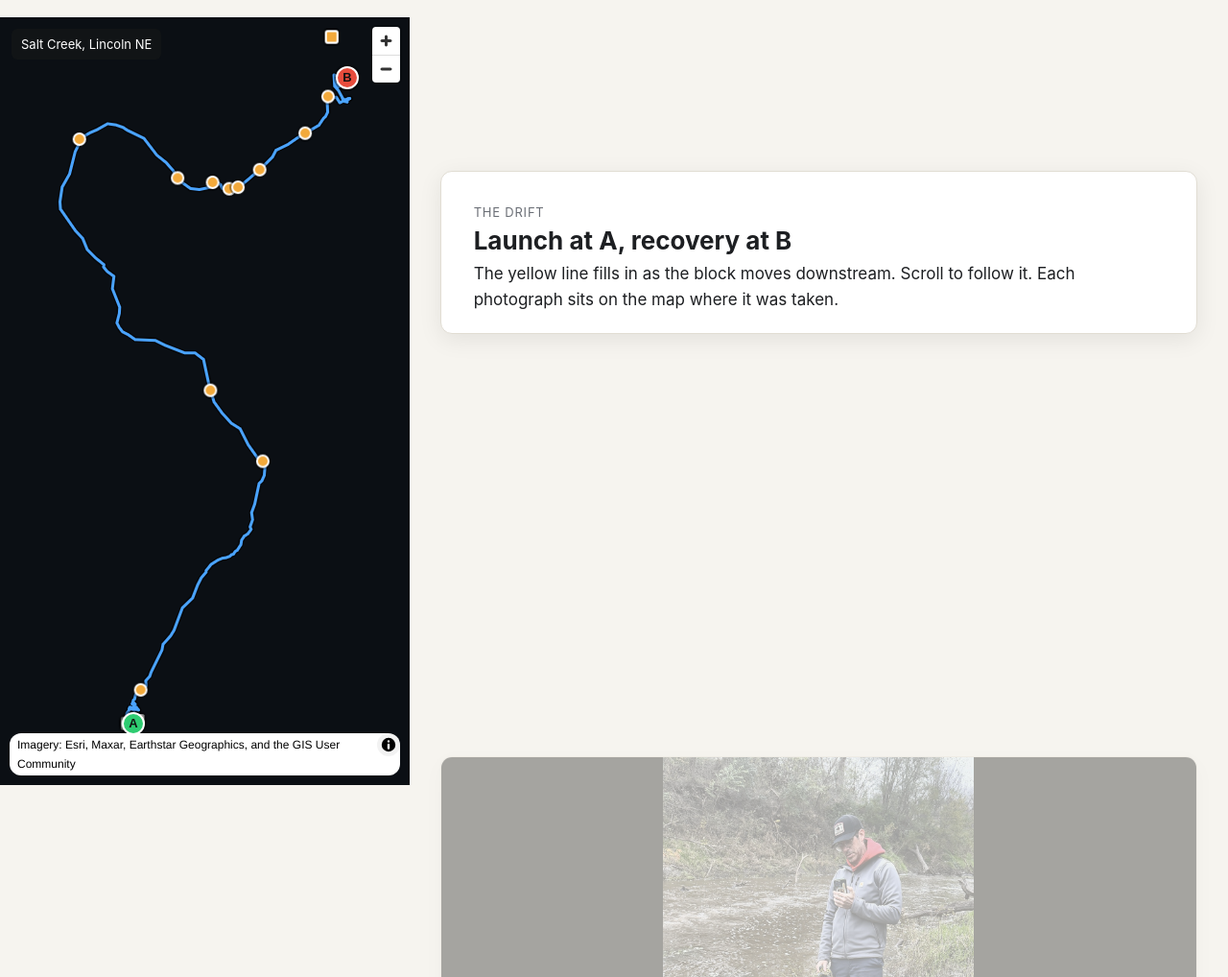
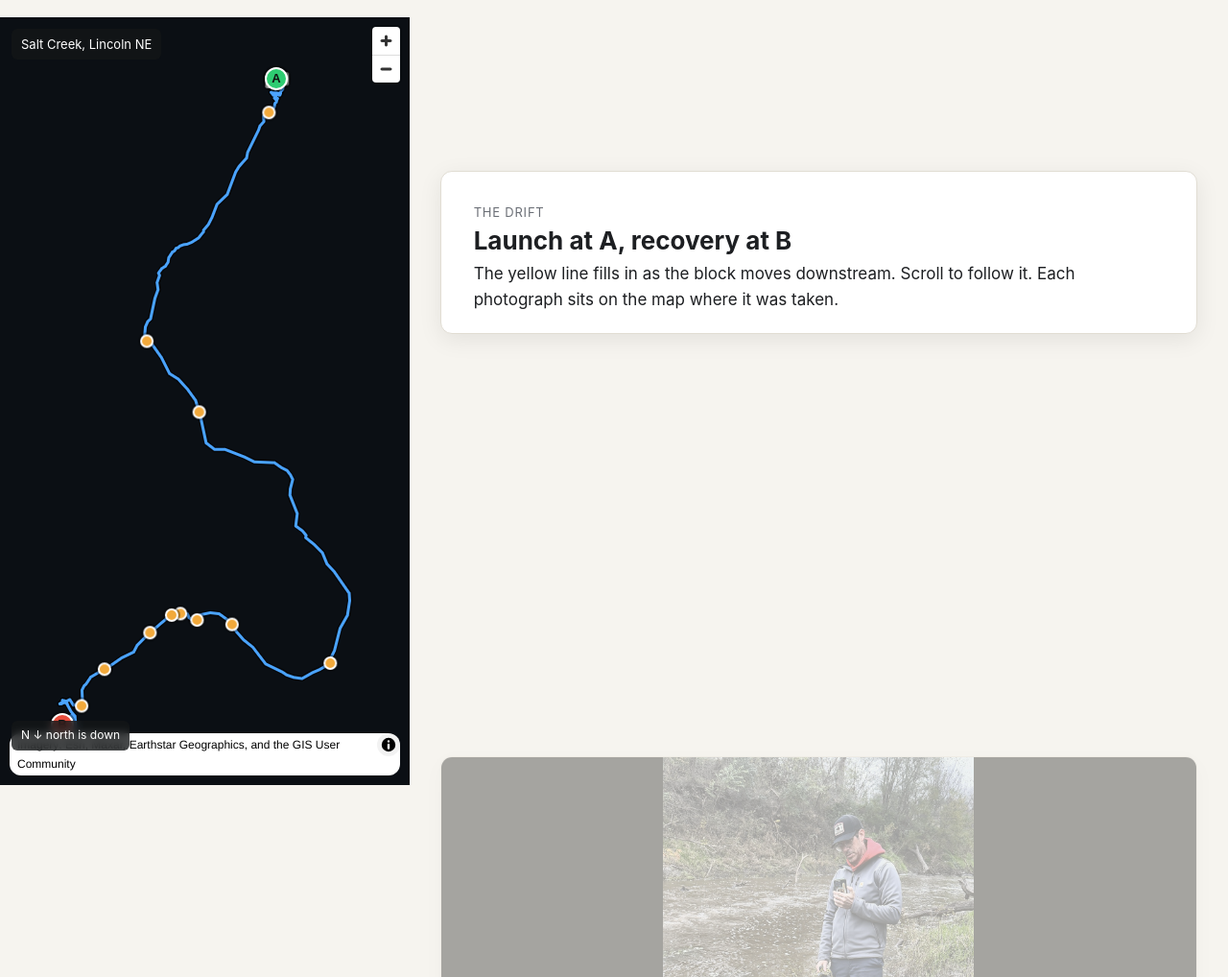
Before and after one commit to markcstone/icebook-drift, a plain HTML site: page index.html in a window 1280 px wide. Shown: the part 300-1318 px from the top of the page at 96% size. Drawn offline with nearby package versions, Linux system fonts and the light colour scheme; no server answers; animation ran at ten frames a second.

Commit message:
Update story page north down so the page scrolls downstream
Co-Authored-By: Claude Fable 5.1 <noreply@anthropic.com>

```diff
--- a/index.html
+++ b/index.html
@@ -30,6 +30,7 @@
   .story { display: grid; grid-template-columns: minmax(300px, 1fr) minmax(0, 2fr); gap: 0; max-width: 1600px; margin: 0 auto; }
   .map-wrap { position: sticky; top: 0; height: 100vh; height: 100dvh; }
   #map { width: 100%; height: 100%; background: #0b0f14; }
+  .map-badge.north { top: auto; bottom: 36px; left: 12px; font-size: 12px; }
   .map-badge { position: absolute; left: 12px; top: 12px; background: rgba(20,22,24,.78); color: #fff; padding: 6px 10px; border-radius: 6px; font-size: 13px; backdrop-filter: blur(4px); z-index: 2; }
   .steps { padding: 20vh 32px 40vh; max-width: 1000px; }
   .step { margin: 0 0 55vh; opacity: .35; transition: opacity .35s ease; }
@@ -80,6 +81,7 @@
   <div class="map-wrap">
     <div id="map"></div>
     <div class="map-badge" id="badge">Salt Creek, Lincoln NE</div>
+    <div class="map-badge north" title="The map is turned so the creek flows down the page">N &#8595; north is down</div>
   </div>
   <div class="steps" id="steps"></div>
 </section>
@@ -125,8 +127,10 @@
       },
       layers: [{ id: 'esri', type: 'raster', source: 'esri' }],
     },
-    bounds, fitBoundsOptions: { padding: 60 }, attributionControl: { compact: true },
+    bounds, fitBoundsOptions: { padding: 60 }, bearing: 180, attributionControl: { compact: true },
   });
+  // North is down: the creek flows north, so scrolling down the page moves down the river.
+  map.dragRotate.disable(); map.touchZoomRotate.disableRotation(); map.keyboard.disableRotation();
   map.addControl(new maplibregl.NavigationControl({ showCompass: false }), 'top-right');
   map.scrollZoom.disable();
 
@@ -178,7 +182,7 @@
     markers.forEach(m => m.classList.remove('on'));
     if (i < 0) {
       intro.classList.add('active');
-      map.fitBounds(bounds, { padding: 60, duration: 1200 });
+      map.fitBounds(bounds, { padding: 60, duration: 1200, bearing: 180 });
       if (map.getSource('done')) map.getSource('done').setData({ type: 'FeatureCollection', features: [] });
       document.getElementById('badge').textContent = 'Salt Creek, Lincoln NE';
       return;
@@ -186,7 +190,7 @@
     const s = steps[i];
     document.getElementById('step-' + s.n).classList.add('active');
     markers[i].classList.add('on');
-    map.flyTo({ center: [s.lon, s.lat], zoom: 18.2, duration: 1400, essential: true });
+    map.flyTo({ center: [s.lon, s.lat], zoom: 18.2, bearing: 180, duration: 1400, essential: true });
     const done = s.track_index != null ? coords.slice(0, s.track_index + 1) : [];
     if (map.getSource('done')) map.getSource('done').setData({ type: 'FeatureCollection', features: done.length > 1 ? [{ type: 'Feature', geometry: { type: 'LineString', coordinates: done } }] : [] });
     document.getElementById('badge').textContent = `${s.n}. ${s.title}` + (s.time_local ? ` · ${s.time_local.slice(0, 5)}` : '');
```
